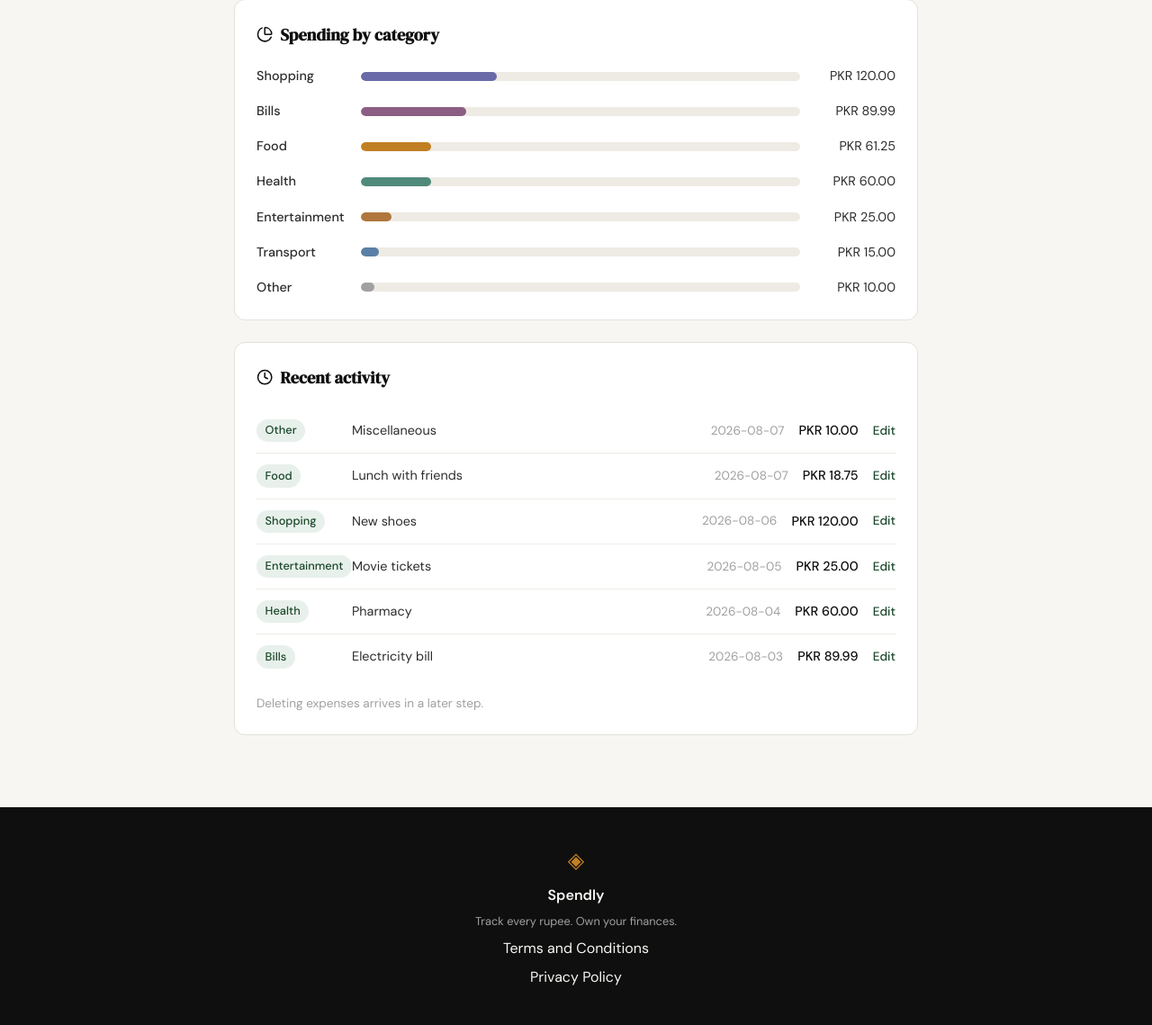
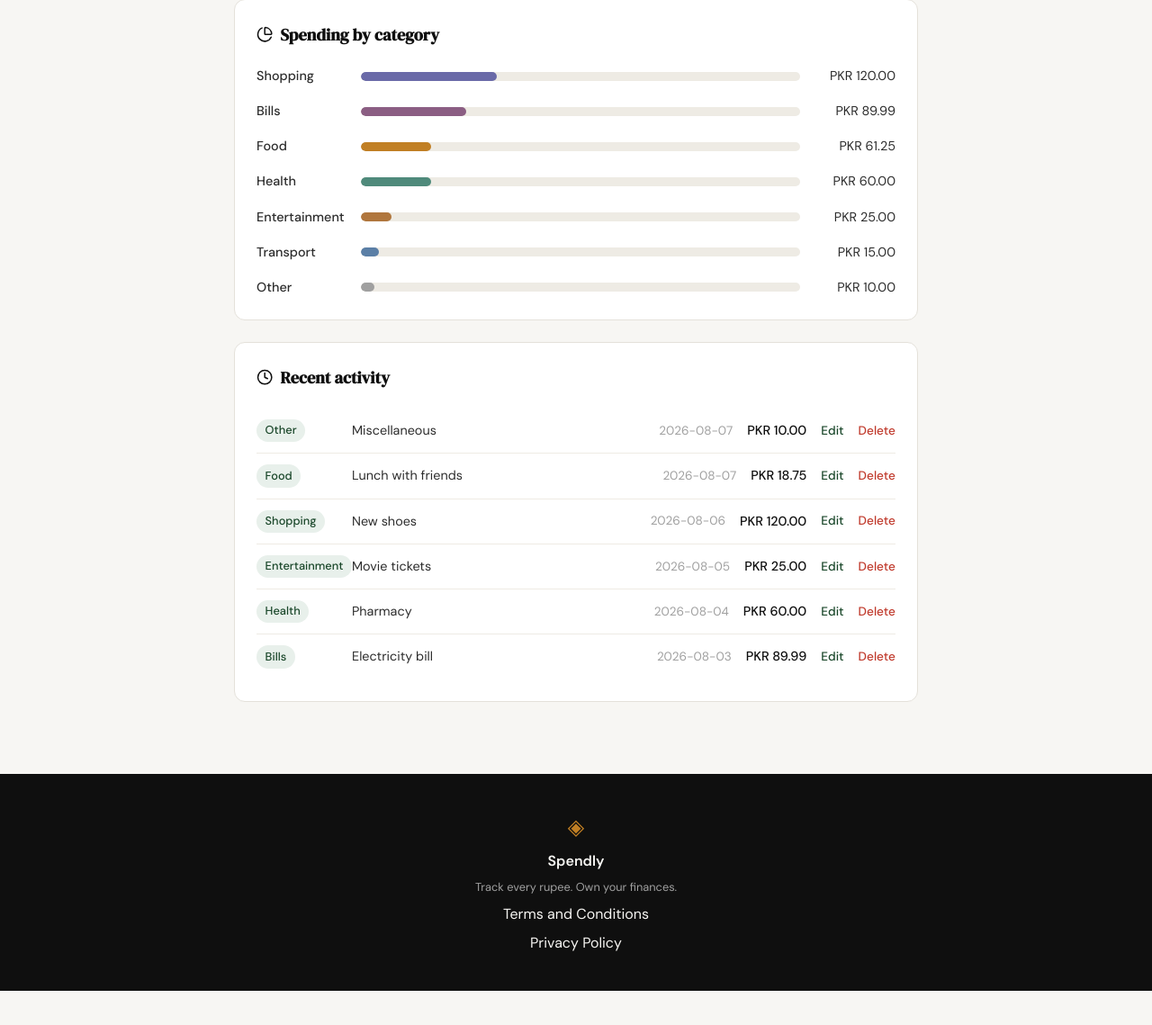
Before and after one commit to kashifsahilks906/Spendly, a Flask app: page /profile in a window 1280 px wide. Shown: the part 551-1690 px from the top of the page at 90% size. After the commit the page ends 1652 px from the top, so only its background shows below. Run offline with Flask 3, Linux system fonts and the light colour scheme; the visitor is signed in with stand-in values (Sample User, id 1); data comes from the database, SQL or seed files in the repository.

Commit message:
feat: add delete expense button with confirmation dialog (#9)

```diff
--- a/app.py
+++ b/app.py
@@ -350,9 +350,22 @@ def edit_expense(id):
     return redirect(url_for("profile"))
 
 
-@app.route("/expenses/<int:id>/delete")
+@app.route("/expenses/<int:id>/delete", methods=["POST"])
 def delete_expense(id):
-    return "Delete expense — coming in Step 9"
+    if not session.get("user_id"):
+        return redirect(url_for("login"))
+
+    conn = get_db()
+    try:
+        conn.execute(
+            "DELETE FROM expenses WHERE id = ? AND user_id = ?",
+            (id, session["user_id"]),
+        )
+        conn.commit()
+    finally:
+        conn.close()
+
+    return redirect(url_for("profile"))
 
 
 if __name__ == "__main__":
--- a/static/css/style.css
+++ b/static/css/style.css
@@ -870,7 +870,7 @@ a { color: inherit; text-decoration: none; }
 
 .profile-recent-row {
     display: grid;
-    grid-template-columns: 90px 1fr auto auto auto;
+    grid-template-columns: 90px 1fr auto auto auto auto;
     align-items: center;
     gap: 1rem;
     padding: 0.75rem 0;
@@ -921,6 +921,26 @@ a { color: inherit; text-decoration: none; }
 }
 
 .profile-recent-edit:hover {
+    text-decoration: underline;
+}
+
+.profile-recent-delete-form {
+    display: inline-flex;
+}
+
+.profile-recent-delete {
+    font: inherit;
+    font-size: 0.85rem;
+    font-weight: 500;
+    color: var(--danger);
+    background: none;
+    border: none;
+    padding: 0;
+    cursor: pointer;
+    text-decoration: none;
+}
+
+.profile-recent-delete:hover {
     text-decoration: underline;
 }
 
@@ -1189,6 +1209,7 @@ a { color: inherit; text-decoration: none; }
     .profile-recent-desc { grid-column: 1 / -1; order: 3; white-space: normal; }
     .profile-recent-date { order: 2; text-align: right; }
     .profile-recent-edit { grid-column: 1 / -1; order: 4; text-align: right; }
+    .profile-recent-delete-form { grid-column: 1 / -1; order: 5; justify-content: flex-end; }
     .profile-filter-field { flex: 1 1 8rem; }
     .profile-filter-input { width: 100%; }
 }
--- a/templates/profile.html
+++ b/templates/profile.html
@@ -113,10 +113,14 @@
             <span class="profile-recent-date">{{ r.date }}</span>
             <span class="profile-recent-amount">{{ r.amount | pkr }}</span>
             <a class="profile-recent-edit" href="{{ url_for('edit_expense', id=r.id) }}">Edit</a>
+            <form method="post" action="{{ url_for('delete_expense', id=r.id) }}"
+                  class="profile-recent-delete-form"
+                  onsubmit="return confirm('Delete this expense?');">
+              <button type="submit" class="profile-recent-delete">Delete</button>
+            </form>
           </li>
           {% endfor %}
         </ul>
-        <p class="profile-note">Deleting expenses arrives in a later step.</p>
       </div>
     {% endif %}
 
```
Also changed, not shown: tests/test_09-delete-expense.py (added, +269 -0 lines).
